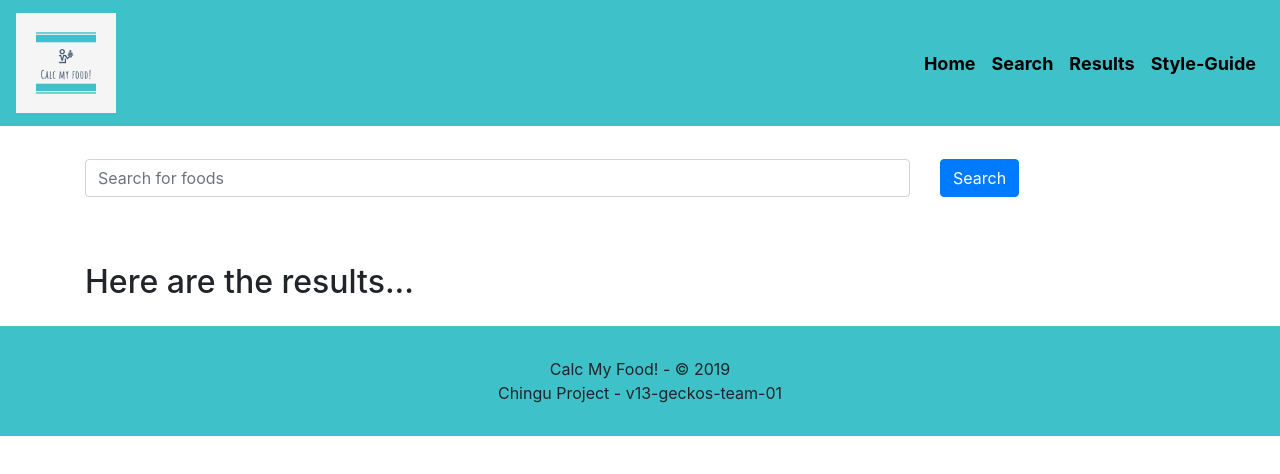
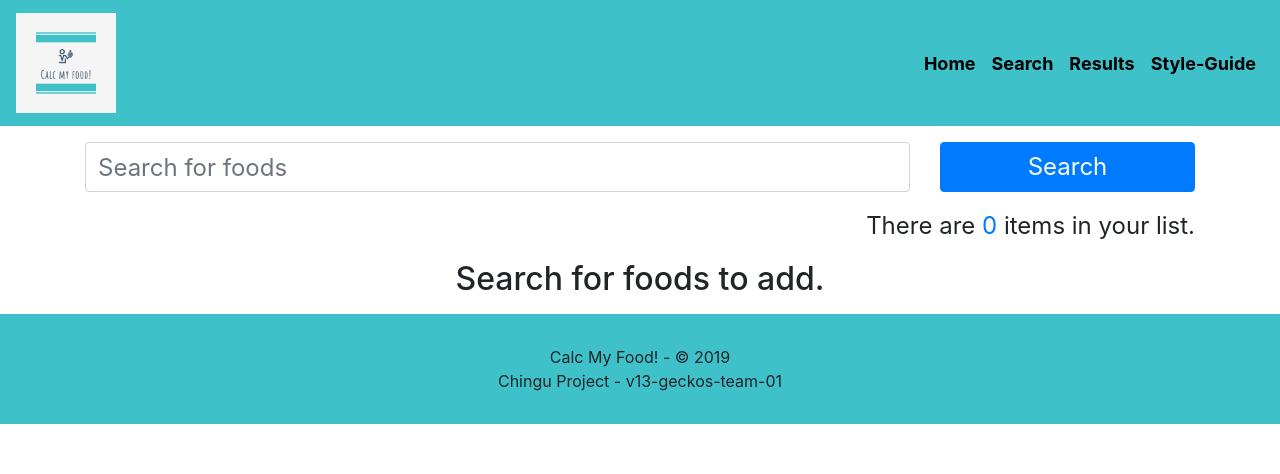
Before and after one commit to tylerd81/v13-geckos-team-01, a React (Create React App) app: page /search in a window 1280 px wide. Shown: the top 474 px of the page. Built offline with nearby package versions, Linux system fonts and the light colour scheme.

Commit message:
search results and styles

```diff
--- a/package.json
+++ b/package.json
@@ -9,7 +9,6 @@
     "http-proxy-middleware": "^0.20.0",
     "json-loader": "^0.5.7",
     "morgan": "^1.9.1",
-    "prettier": "^1.19.1",
     "react": "^16.11.0",
     "react-bootstrap": "^1.0.0-beta.14",
     "react-dom": "^16.11.0",
@@ -20,8 +19,7 @@
     "start": "react-scripts start",
     "build": "react-scripts build",
     "test": "react-scripts test",
-    "eject": "react-scripts eject",
-    "format": "prettier \"**/*.{js,jsx,css,scss}\" --write"
+    "eject": "react-scripts eject"
   },
   "proxy": "http://localhost:4000",
   "eslintConfig": {
--- /dev/null
+++ b/src/Components/Search/ListStatus.js
@@ -0,0 +1,30 @@
+import React from "react";
+import PropTypes from "prop-types";
+
+import Row from "react-bootstrap/Row";
+import Col from "react-bootstrap/Col";
+
+import "./search-result.css";
+
+const ListStatus = ({ numItems }) => {
+  return (
+    <Row className="p-0">
+      <Col sm={12}>
+        <p className="item-list-count text-right">
+          There are <span className="text-primary">{numItems}</span> items in
+          your list.
+        </p>
+      </Col>
+    </Row>
+  );
+};
+
+ListStatus.propTypes = {
+  numItems: PropTypes.number.isRequired
+};
+
+ListStatus.defaultProps = {
+  numItems: 0
+};
+
+export default ListStatus;
--- /dev/null
+++ b/src/Components/Search/SearchResultItem.js
@@ -0,0 +1,55 @@
+import React from "react";
+import PropTypes from "prop-types";
+
+import Row from "react-bootstrap/Row";
+import Col from "react-bootstrap/Col";
+import Button from "react-bootstrap/Button";
+
+import "./search-result.css";
+
+const SearchResultItem = ({ fdcId, name, addItem, notes, ingredients }) => {
+  const addItemClickHandler = () => addItem({ fdcId, name });
+
+  // fix the names that are in all caps
+  const fixedName =
+    name.charAt(0).toUpperCase() + name.substring(1).toLowerCase();
+  return (
+    <Row className="m-0 p-0">
+      <Col sm={9}>
+        <h3 className="search-result-item">{fixedName}</h3>
+        {notes && (
+          <p className="text-secondary">
+            <i>{notes}</i>
+          </p>
+        )}
+        {ingredients && (
+          <div className="mt-2 mb-2">
+            {" "}
+            <h4 style={{ textDecoration: "underline" }}>Ingredients:</h4>
+            <p className="text-secondary">{ingredients}</p>
+          </div>
+        )}
+      </Col>
+      <Col sm={3}>
+        <Button
+          type="button"
+          variant="outline-secondary"
+          block
+          onClick={addItemClickHandler}
+        >
+          Add
+        </Button>
+      </Col>
+    </Row>
+  );
+};
+
+SearchResultItem.propTypes = {
+  fdcId: PropTypes.number.isRequired,
+  name: PropTypes.string.isRequired,
+  addItem: PropTypes.func.isRequired,
+  notes: PropTypes.string,
+  ingredients: PropTypes.string
+};
+
+export default SearchResultItem;
--- /dev/null
+++ b/src/Components/Search/SearchResults.js
@@ -0,0 +1,48 @@
+import React from "react";
+import PropTypes from "prop-types";
+
+// bootstrap imports
+import ListGroup from "react-bootstrap/ListGroup";
+
+// search component imports
+import SearchResultItem from "./SearchResultItem";
+
+const SearchResults = ({ searchResults, isLoading, addItem }) => {
+  if (isLoading) {
+    return <h1>Loading...</h1>;
+  }
+
+  if (typeof searchResults.foods === "undefined") {
+    return <h2 className="text-center">Search for foods to add.</h2>;
+  }
+  const { foods } = searchResults;
+
+  const searchResultItems = foods.map(item => (
+    <SearchResultItem
+      fdcId={item.fdcId}
+      name={item.description}
+      addItem={addItem}
+      notes={item.additionalDescriptions}
+      ingredients={item.ingredients}
+    />
+  ));
+
+  return (
+    <ListGroup>
+      {searchResultItems.map((searchResultItem, i) => (
+        <ListGroup.Item key={i}>{searchResultItem}</ListGroup.Item>
+      ))}
+    </ListGroup>
+  );
+};
+
+SearchResults.propTypes = {
+  searchResults: PropTypes.object.isRequired,
+  isLoading: PropTypes.bool.isRequired
+};
+
+SearchResults.defaultProps = {
+  isLoading: false
+};
+
+export default SearchResults;
--- /dev/null
+++ b/src/Components/Search/search-result.css
@@ -0,0 +1,7 @@
+.search-result-item {
+  font-size: 1.5rem;
+}
+
+.item-list-count {
+  font-size: 1.5rem;
+}
--- a/src/Components/SearchResults.js
+++ /dev/null
@@ -1,16 +0,0 @@
-import React from "react";
-import PropTypes from "prop-types";
-
-const SearchResults = ({ searchResults }) => {
-  return (
-    <div>
-      <h2>Here are the results...</h2>
-    </div>
-  );
-};
-
-SearchResults.propTypes = {
-  searchResults: PropTypes.array.isRequired
-};
-
-export default SearchResults;
--- a/src/pages/addItUp.jsx
+++ b/src/pages/addItUp.jsx
@@ -6,37 +6,70 @@ import Button from "react-bootstrap/Button";
 import Form from "react-bootstrap/Form";
 import Row from "react-bootstrap/Row";
 import Col from "react-bootstrap/Col";
+import Toast from "react-bootstrap/Toast";
 
 // Search components
-import SearchResults from "../Components/SearchResults";
+import SearchResults from "../Components/Search/SearchResults";
+import { searchByTerm } from "../util/search";
+import ListStatus from "../Components/Search/ListStatus";
 
 const AddItUp = props => {
   const [searchTerm, setSearchTerm] = useState("");
   const [searchResults, setSearchResults] = useState([]);
+  const [isLoading, setIsLoading] = useState(false);
+  const [itemList, setItemList] = useState([]); // a list of item Id's and names
+  const [isToastShown, setIsToastShown] = useState(false);
+  const [lastAddedItem, setLastAddedItem] = useState("");
 
   const searchTermChange = e => {
     setSearchTerm(e.target.value);
   };
 
-  const searchForFood = () => {
-    console.log(`Searching for ${searchTerm}.`);
+  const searchForFood = async e => {
+    // allow enter to start a search, but prevent the default of actually submitting the form
+    e.preventDefault();
+    if (searchTerm === "") {
+      // display alert here
+      return;
+    }
+
+    setIsLoading(true);
+    const result = await searchByTerm(searchTerm);
+    setIsLoading(false);
+    setSearchResults(result);
+    setSearchTerm("");
   };
 
+  const addItem = item => {
+    setItemList([...itemList, item]);
+    setLastAddedItem(item.name);
+    setIsToastShown(true);
+  };
+
+  const dismissToast = () => setIsToastShown(false);
+
   return (
-    <Container className="mt-2">
-      <Form>
+    <React.Fragment>
+      <Container className="mt-3 mb-3">
+        <Form onSubmit={searchForFood}>
           <Form.Group>
-          <Row>
+            <Row className="p-0">
               <Col sm={9}>
                 <Form.Control
                   type="text"
                   placeholder="Search for foods"
                   value={searchTerm}
                   onChange={searchTermChange}
+                  style={{ fontSize: "1.5rem" }}
                 />
               </Col>
               <Col sm={3}>
-              <Button type="button" onClick={searchForFood}>
+                <Button
+                  type="button"
+                  onClick={searchForFood}
+                  block
+                  style={{ fontSize: "1.5rem" }}
+                >
                   Search
                 </Button>
               </Col>
@@ -44,12 +77,30 @@ const AddItUp = props => {
           </Form.Group>
         </Form>
 
-      <Row>
+        <ListStatus numItems={itemList.length} />
+        <Row className="p-0">
           <Col sm={12}>
-          <SearchResults searchResults={searchResults} />
+            <SearchResults
+              isLoading={isLoading}
+              searchResults={searchResults}
+              addItem={addItem}
+            />
           </Col>
         </Row>
       </Container>
+
+      {isToastShown && (
+        <Toast
+          onClose={dismissToast}
+          style={{ position: "fixed", bottom: 0, left: "10px", zIndex: 5 }}
+          delay={2000}
+          autohide
+        >
+          <Toast.Header>Item Added</Toast.Header>
+          <Toast.Body>Added {lastAddedItem} to your list.</Toast.Body>
+        </Toast>
+      )}
+    </React.Fragment>
   );
 };
 
--- /dev/null
+++ b/src/util/search.js
@@ -0,0 +1,34 @@
+import axios from "axios";
+
+const API_KEY = "GumVRHJ5TxfrJCvi8KoU08ZShf8aXm1FKsyhuivS";
+
+export async function searchByTerm(searchTerm) {
+  const API_FOOD_SEARCH_URL = `https://cors-anywhere.herokuapp.com/https://api.nal.usda.gov/fdc/v1/search?api_key=${API_KEY}`;
+
+  // this will return the ID of each food item that matches the search term\
+  try {
+    const result = await axios.post(API_FOOD_SEARCH_URL, {
+      generalSearchInput: searchTerm
+    });
+
+    // console.table(result);
+    return result.data;
+  } catch (error) {
+    console.log(error);
+    return { msg: error.toString() };
+  }
+
+  // return  {
+  //   foods: [
+  //     {fdcId:12345, description: "Banana"},
+  //     {fdcId:12345, description: "Banana"},
+  //     {fdcId:12345, description: "Banana"},
+  //     {fdcId:12345, description: "Banana"},
+  //     {fdcId:12345, description: "Banana"},
+  //   ]
+  // };
+}
+
+export async function getFoodDetails(foodId) {
+  const API_FOOD_DETAILS_URL = `https://api.nal.usda.gov/fdc/v1/${foodId}?api_key=${API_KEY}`;
+}
```
Also changed, not shown: 1 other file (tests, documents, lock files or other folders). Lines whose indentation alone changed are shown as unchanged.
